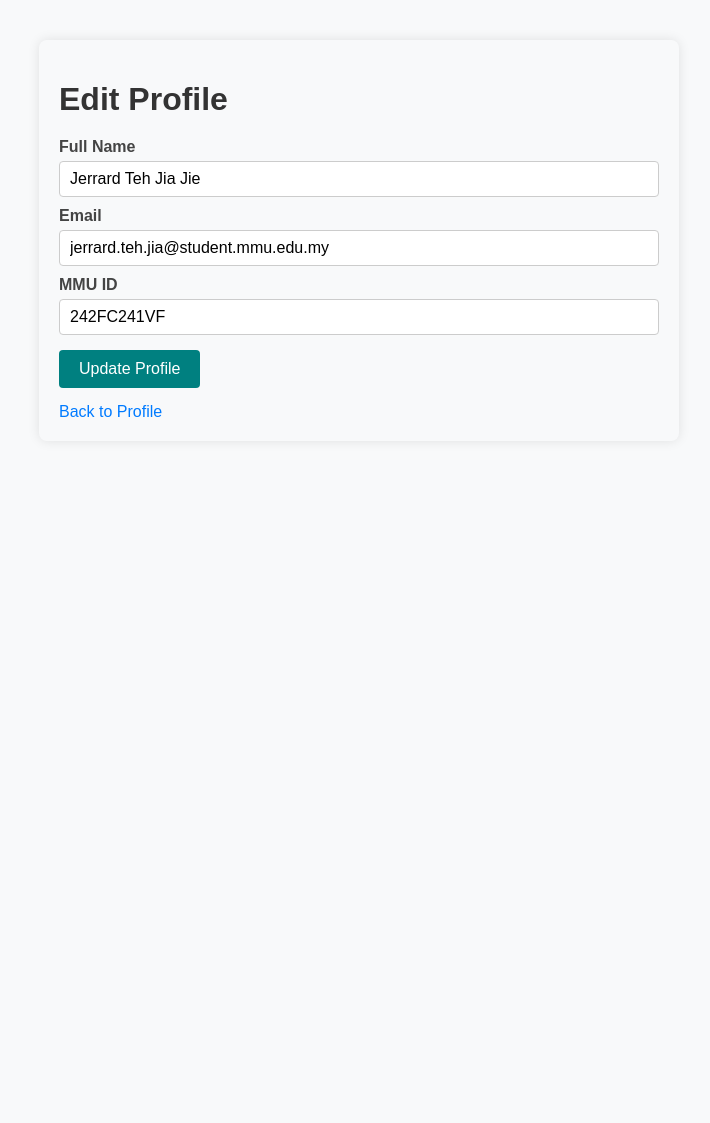
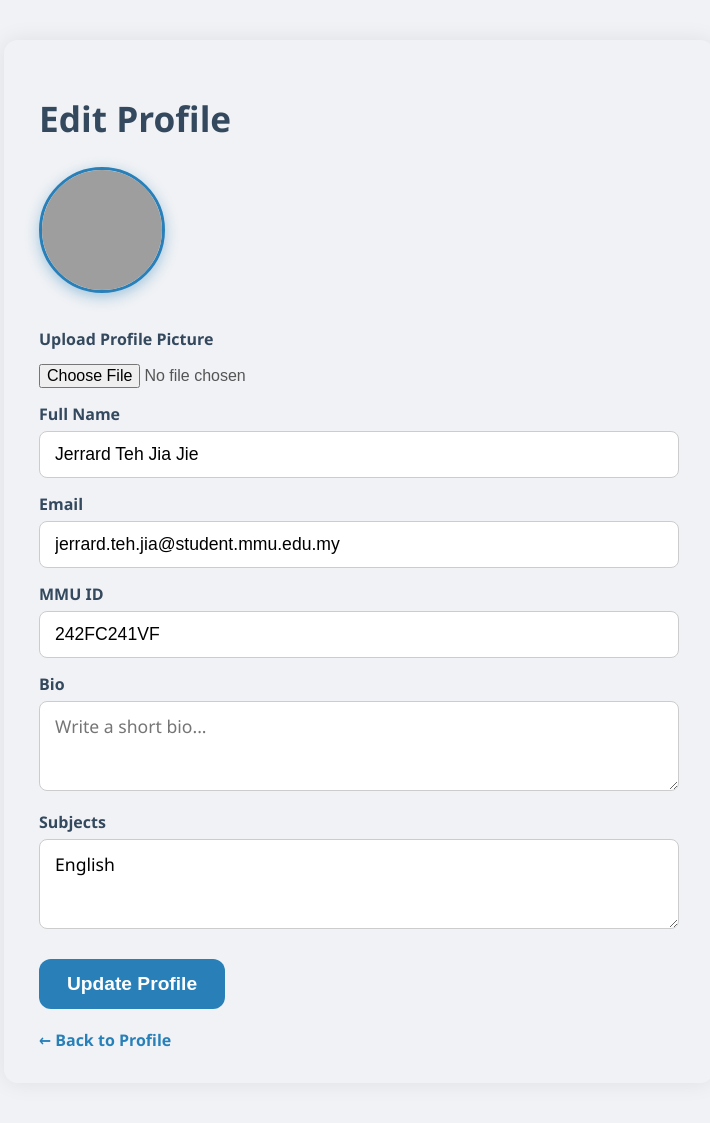
Before and after one commit to jerrardteh/MMU-TutorFinder, a Flask app: page /studentprofile/studentprofile/edit in a window 1280 px wide. Shown: the whole page, without its empty margins (281-991 px from the left). Before the commit the page ends 417 px from the top, so only its background shows below. Run offline with Flask 3, Linux system fonts and the light colour scheme; a user stored in the database is signed in; data comes from the database, SQL or seed files in the repository; both versions use the stored data as it was after the commit; grey boxes are pictures that could not be loaded.

Commit message:
do function upload profile picture and do css for studentprofile.html and studentprofile_edit.html

```diff
--- a/studentprofile.py
+++ b/studentprofile.py
@@ -1,9 +1,41 @@
 from flask import Blueprint, render_template, session, g, redirect, request, flash, url_for
 import sqlite3
+import os
 
 studentprofile_bp = Blueprint('studentprofile', __name__)
 DATABASE = 'users.db'
 
+# 自动初始化数据库与字段
+def init_db():
+    db = sqlite3.connect(DATABASE)
+    db.execute('''
+        CREATE TABLE IF NOT EXISTS Users (
+            id INTEGER PRIMARY KEY AUTOINCREMENT,
+            username TEXT UNIQUE NOT NULL,
+            password TEXT NOT NULL
+        )
+    ''')
+    # 检查缺失字段并添加
+    columns = {
+        'full_name': 'TEXT',
+        'email': 'TEXT',
+        'mmuid': 'TEXT',
+        'bio': 'TEXT',
+        'subjects': 'TEXT',
+        'profile_picture': 'TEXT'
+    }
+    existing = db.execute("PRAGMA table_info(Users)").fetchall()
+    existing_columns = {col[1] for col in existing}
+    for col_name, col_type in columns.items():
+        if col_name not in existing_columns:
+            db.execute(f"ALTER TABLE Users ADD COLUMN {col_name} {col_type}")
+    db.commit()
+    db.close()
+
+# 每次 app 启动时执行初始化
+init_db()
+
+# 数据库连接
 def get_db():
     if 'db' not in g:
         g.db = sqlite3.connect(DATABASE)
@@ -16,6 +48,7 @@ def close_db(exception):
     if db:
         db.close()
 
+# 显示学生资料
 @studentprofile_bp.route('/studentprofile')
 def student_profile():
     if 'username' not in session:
@@ -23,7 +56,7 @@ def student_profile():
 
     db = get_db()
     user = db.execute(
-        "SELECT full_name, email, mmuid FROM Users WHERE username = ?",
+        "SELECT full_name, email, mmuid, bio, subjects, profile_picture FROM Users WHERE username = ?",
         (session['username'],)
     ).fetchone()
 
@@ -32,6 +65,7 @@ def student_profile():
 
     return render_template('studentprofile.html', user=user)
 
+# 编辑学生资料
 @studentprofile_bp.route('/studentprofile/edit', methods=['GET', 'POST'])
 def edit_student_profile():
     if 'username' not in session:
@@ -39,29 +73,35 @@ def edit_student_profile():
 
     db = get_db()
     user = db.execute(
-        "SELECT full_name, email, mmuid FROM Users WHERE username = ?",
+        "SELECT full_name, email, mmuid, bio, subjects, profile_picture FROM Users WHERE username = ?",
         (session['username'],)
     ).fetchone()
 
     if request.method == 'POST':
-        full_name = request.form.get('full_name').strip()
-        email = request.form.get('email').strip()
-        mmuid = request.form.get('mmuid').strip()
+        full_name = request.form.get('full_name', '').strip()
+        email = request.form.get('email', '').strip()
+        mmuid = request.form.get('mmuid', '').strip()
+        bio = request.form.get('bio', '').strip()
+        subjects = request.form.get('subjects', '').strip()
 
+        # 上传图片
+        file = request.files.get('profile_picture')
+        filename = user['profile_picture']
+        if file and file.filename:
+            filename = session['username'] + '_' + file.filename
+            upload_path = os.path.join('static/profile_pictures', filename)
+            os.makedirs(os.path.dirname(upload_path), exist_ok=True)
+            file.save(upload_path)
+
+        # 验证
         if not full_name or not email or not mmuid:
-            flash('Please fill in all fields.', 'error')
-            return render_template('studentprofile_edit.html', user=user)
-
-        if (full_name == user['full_name'] and
-            email == user['email'] and
-            mmuid == user['mmuid']):
-            flash('No changes detected. Please modify at least one field.', 'error')
+            flash('Please fill in required fields.', 'error')
             return render_template('studentprofile_edit.html', user=user)
 
         try:
             db.execute(
-                "UPDATE Users SET full_name = ?, email = ?, mmuid = ? WHERE username = ?",
-                (full_name, email, mmuid, session['username'])
+                '''UPDATE Users SET full_name = ?, email = ?, mmuid = ?, bio = ?, subjects = ?, profile_picture = ? WHERE username = ?''',
+                (full_name, email, mmuid, bio, subjects, filename, session['username'])
             )
             db.commit()
             flash('Profile updated successfully!', 'success')
--- a/templates/studentprofile_edit.html
+++ b/templates/studentprofile_edit.html
@@ -4,68 +4,100 @@
     <title>Edit Student Profile</title>
     <style>
         body {
-            font-family: Arial, sans-serif;
-            max-width: 600px;
+            font-family: 'Segoe UI', Tahoma, Geneva, Verdana, sans-serif;
+            max-width: 640px;
             margin: 40px auto;
-            padding: 20px;
-            background: #f8f9fa;
-            border-radius: 8px;
-            box-shadow: 0 0 12px rgba(0,0,0,0.1);
+            padding: 30px 35px;
+            background: #f0f2f5;
+            border-radius: 14px;
+            box-shadow: 0 0 22px rgba(0,0,0,0.08);
+            color: #2c3e50;
         }
         h1 {
-            color: #333;
-            margin-bottom: 20px;
+            font-weight: 700;
+            font-size: 2.2rem;
+            color: #34495e;
+            margin-bottom: 25px;
         }
         label {
             display: block;
-            margin: 10px 0 5px;
-            font-weight: bold;
-            color: #444;
+            margin: 15px 0 6px;
+            font-weight: 600;
+            color: #34495e;
         }
-        input[type="text"], input[type="email"] {
+        input[type="text"], input[type="email"], textarea {
             width: 100%;
-            padding: 8px 10px;
-            font-size: 1em;
-            border-radius: 4px;
+            padding: 12px 15px;
+            font-size: 1.1rem;
+            border-radius: 8px;
             border: 1px solid #ccc;
             box-sizing: border-box;
+            resize: vertical;
+        }
+        textarea {
+            min-height: 90px;
+            font-family: 'Segoe UI', Tahoma, Geneva, Verdana, sans-serif;
         }
         button {
-            margin-top: 15px;
-            padding: 10px 20px;
-            font-size: 1em;
-            background-color: teal;
+            margin-top: 25px;
+            padding: 14px 28px;
+            font-size: 1.2rem;
+            background-color: #2980b9;
             color: white;
             border: none;
-            border-radius: 4px;
+            border-radius: 12px;
             cursor: pointer;
+            font-weight: 700;
+            transition: background-color 0.3s;
         }
         button:hover {
-            background-color: #005f5f;
+            background-color: #1c5980;
         }
         ul.flash-messages {
-            list-style-type: none;
+            list-style: none;
             padding: 0;
+            margin-bottom: 25px;
+        }
+        ul.flash-messages li {
+            margin-bottom: 12px;
+            font-weight: 600;
+            border-radius: 6px;
+            padding: 10px 14px;
+        }
+        ul.flash-messages li.success {
+            background-color: #d4edda;
+            color: #155724;
+        }
+        ul.flash-messages li.error {
+            background-color: #f8d7da;
+            color: #721c24;
+        }
+        .avatar-preview {
+            width: 120px;
+            height: 120px;
+            border-radius: 50%;
+            object-fit: cover;
+            border: 3px solid #2980b9;
+            background: #dfe6e9;
+            box-shadow: 0 4px 14px rgba(41, 128, 185, 0.4);
             margin-bottom: 15px;
         }
-        ul.flash-messages li {
-            margin-bottom: 10px;
-            font-weight: bold;
-        }
-        ul.flash-messages li.success {
-            color: teal;
-        }
-        ul.flash-messages li.error {
-            color: red;
+        .file-input {
+            margin-top: 8px;
+            font-size: 1rem;
+            color: #555;
         }
         a.back-link {
             display: inline-block;
-            margin-top: 15px;
-            color: #007bff;
+            margin-top: 20px;
+            color: #2980b9;
+            font-weight: 700;
             text-decoration: none;
+            border-bottom: 2px solid transparent;
+            transition: border-color 0.3s;
         }
         a.back-link:hover {
-            text-decoration: underline;
+            border-color: #2980b9;
         }
     </style>
 </head>
@@ -82,7 +114,16 @@
       {% endif %}
     {% endwith %}
 
-    <form method="POST" action="{{ url_for('studentprofile.edit_student_profile') }}">
+    <form method="POST" enctype="multipart/form-data" action="{{ url_for('studentprofile.edit_student_profile') }}">
+        {% if user.profile_picture %}
+            <img src="{{ url_for('static', filename='profile_pictures/' ~ user.profile_picture) }}" alt="Avatar" class="avatar-preview" />
+        {% else %}
+            <img src="{{ url_for('static', filename='default_avatar.png') }}" alt="Default Avatar" class="avatar-preview" />
+        {% endif %}
+
+        <label for="profile_picture">Upload Profile Picture</label>
+        <input type="file" name="profile_picture" id="profile_picture" class="file-input" accept="image/*">
+
         <label for="full_name">Full Name</label>
         <input type="text" name="full_name" id="full_name" value="{{ user.full_name }}" required>
 
@@ -92,9 +133,15 @@
         <label for="mmuid">MMU ID</label>
         <input type="text" name="mmuid" id="mmuid" value="{{ user.mmuid }}" required>
 
+        <label for="bio">Bio</label>
+        <textarea name="bio" id="bio" placeholder="Write a short bio...">{{ user.bio }}</textarea>
+
+        <label for="subjects">Subjects</label>
+        <textarea name="subjects" id="subjects" placeholder="List your subjects, separated by commas...">{{ user.subjects }}</textarea>
+
         <button type="submit">Update Profile</button>
     </form>
 
-    <a href="{{ url_for('studentprofile.student_profile') }}" class="back-link">Back to Profile</a>
+    <a href="{{ url_for('studentprofile.student_profile') }}" class="back-link">← Back to Profile</a>
 </body>
 </html>
```
Also changed, not shown: templates/studentprofile.html (+85 -28 lines), static/profile_pictures/Elvin_jhhgf.png (added), users.db.
